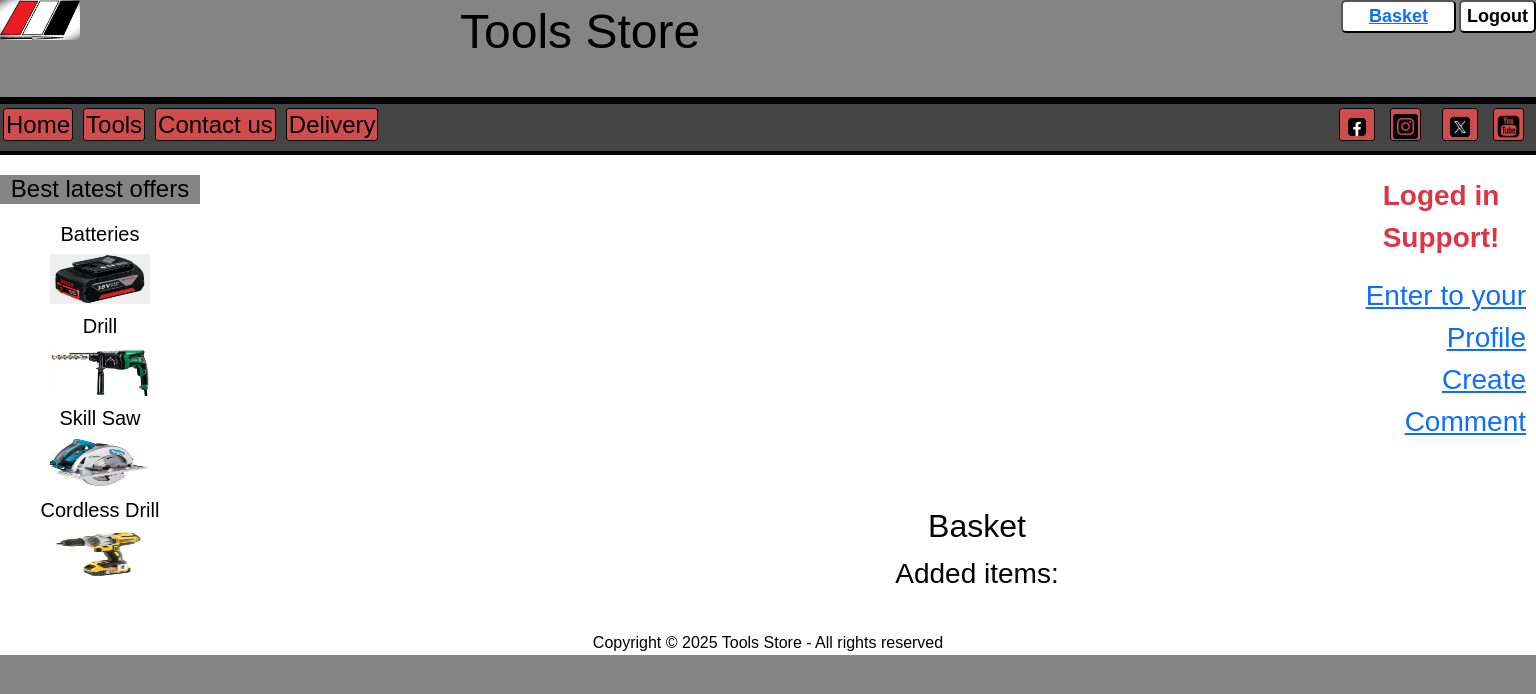
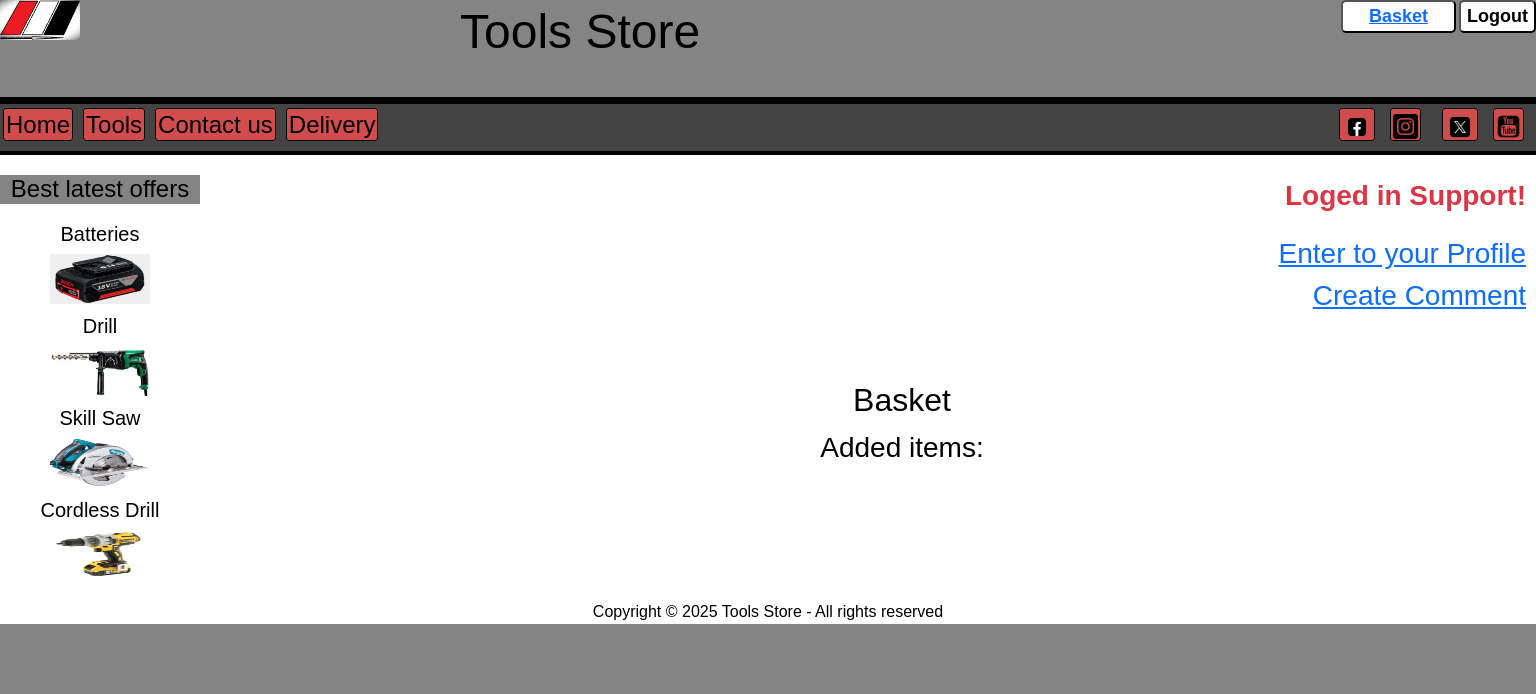
Before and after one commit to DimDeveloper18/Final-Assignment, a Django app: page /basket/ in a window 1536 px wide. Shown: the top 694 px of the page. Run offline with Django 5.2, Linux system fonts and the light colour scheme; a user stored in the database is signed in.

Commit message:
Large screen size params. changed for main and aside width and 'profstats' style added.

```diff
--- a/products_store/static/products_store/css/homelarge.css
+++ b/products_store/static/products_store/css/homelarge.css
@@ -35,8 +35,11 @@ nav ul{
     height: 40px;
 }
 main{
-    min-width: 900px;
+    min-width: 1200px;
     font-size: 28px;
+}
+#profstats{
+    min-width: 350px;
 }
 #sec1pic{
     width: 98%;
@@ -70,13 +73,13 @@ main{
     width: 98%;
 }
 aside{
-
-    font-size: 30px;
+    max-width: 260px;
+    /* font-size: 30px; */
     grid-column: 1 / 2;
     grid-row: 3;
 }
 .martic{
-    max-width: 250px;
+    /* min-width: 200px; */
     flex-direction: column;
     align-items: center;
 }
```
